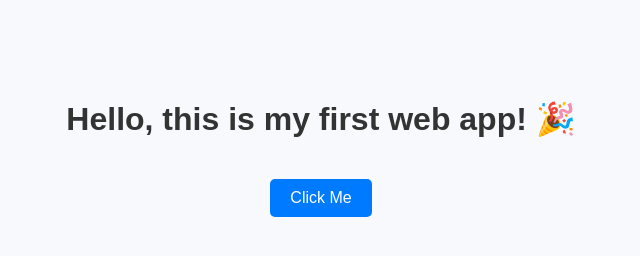
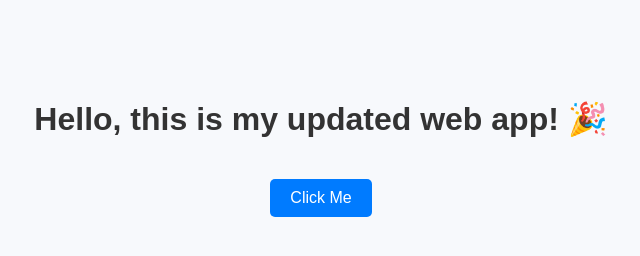
Before and after one commit to hari23t/my-web-app, a plain HTML site: page index.html in a window 1280 px wide. Shown: the whole page, without its empty margins (319-959 px from the left). Drawn offline with Linux system fonts and the light colour scheme.

Commit message:
Update index.html heading

```diff
--- a/index.html
+++ b/index.html
@@ -7,7 +7,7 @@
   <link rel="stylesheet" href="style.css" />
 </head>
 <body>
-  <h1>Hello, this is my first web app! 🎉</h1>
+  <h1>Hello, this is my updated web app! 🎉</h1>
   <p id="message"></p>
 
   <button onclick="showMessage()">Click Me</button>
```
